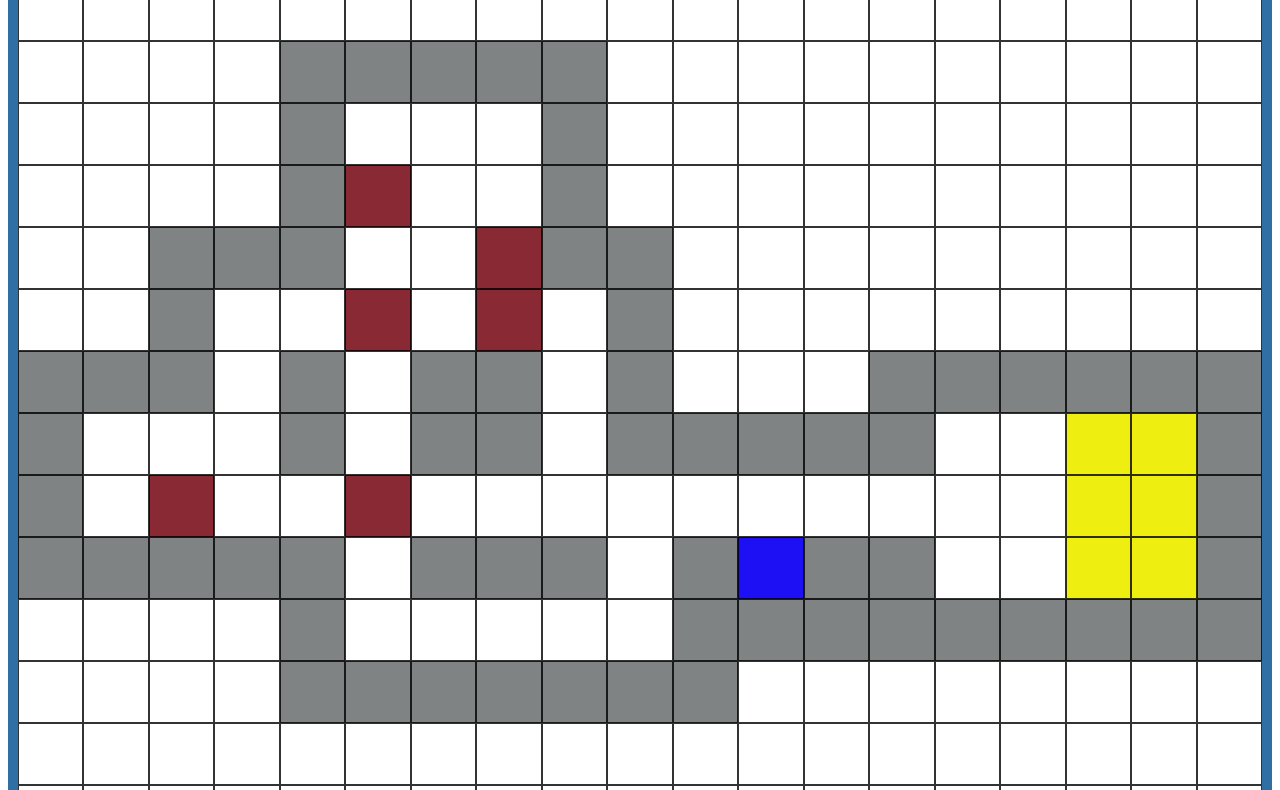
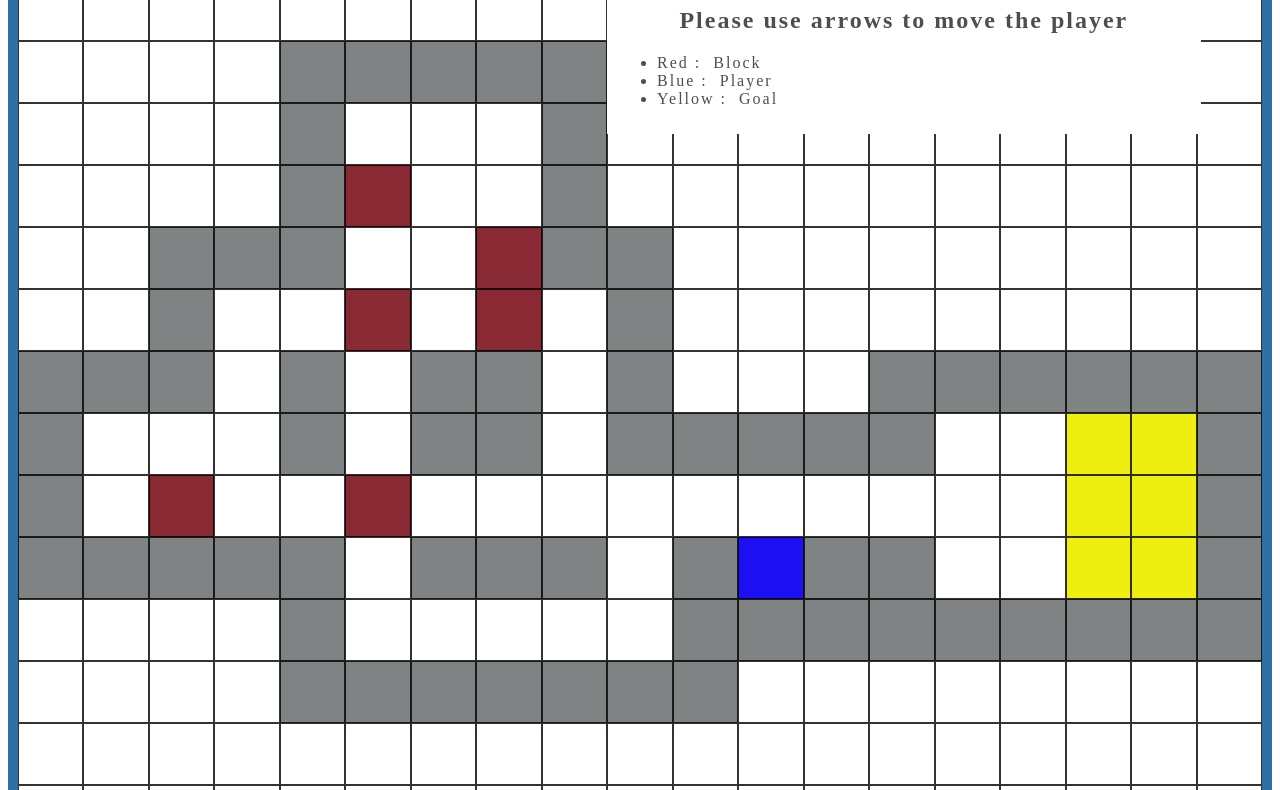
Before and after one commit to Muzdalifa/LexiconAssigment6_JavaScriptGameSokoban, a plain HTML site: page index.html in a window 1280 px wide. Shown: the part 163-953 px from the top of the page. Drawn offline with Linux system fonts and the light colour scheme.

Commit message:
add legend

```diff
--- a/index.html
+++ b/index.html
@@ -5,8 +5,18 @@
     <link rel="stylesheet" href="mystyle.css">
   </head>
   <body>
+    <div class="heading">
+      <h1>Welcome to the Sokoban game board</h1>
+      <h2>Please use arrows to move the player</h2>
+        <ul class="info">
+          <li>Red&nbsp;:&nbsp; Block</li>
+          <li>Blue&nbsp;:&nbsp; Player</li>
+          <li>Yellow&nbsp;:&nbsp; Goal</li>
+        </ul>
+    </div>
     <div id="game-board" class="game-board">
     </div>
+
     <script src="SokobanBase.js"></script>
     <script src="myjavascript.js"></script>
   </body>
--- a/mystyle.css
+++ b/mystyle.css
@@ -1,8 +1,18 @@
+html{
+  max-height: 100vh;
+  padding: 0px;
+  margin: 0px;
+}
 .game-board{
   display: grid;
   grid-template-columns: auto auto auto auto auto auto auto auto auto auto auto auto auto auto auto auto auto auto auto;
   background-color: #2f6fa3;
   padding: 10px;
+  z-index: 1;
+  position: relative;
+  top:0px;
+  left: 0px;
+
 }
 .tile-space {
   background-color: white;
@@ -12,28 +22,35 @@
   /* width: 60px; */
   height: 60px;
 }
-
-
-
 .tile-wall {
   background-color: rgba(134, 133, 130, 0.925);
 }
-
 .entity-block {
   background-color: rgba(160, 24, 24, 0.8);
 }
 .tile-goal {
   background-color: rgb(238, 238, 17);
 }
-
 .entity-block.tile-goal {
   background-color: rgba(160, 24, 24, 0.8);
 }
-
-/* .entity-player.tile-goal {
-  background-color: hsla(81, 76%, 53%, 0.63);
-} */
-
 .entity-player {
   background-color: hsla(244, 94%, 51%, 0.966);
 }
+.heading{
+  /* width: 500px; */
+  padding: 10px;
+  background-color: white;
+  /* opacity: 0.5; */
+  color: rgb(79 78 76);
+  text-align: center;
+  font-size: medium;
+  z-index: 2;
+  position: absolute;
+  top:10%;
+  right:6.2%;
+  letter-spacing: 2px;
+}
+.info{
+  text-align: left;
+}
```
